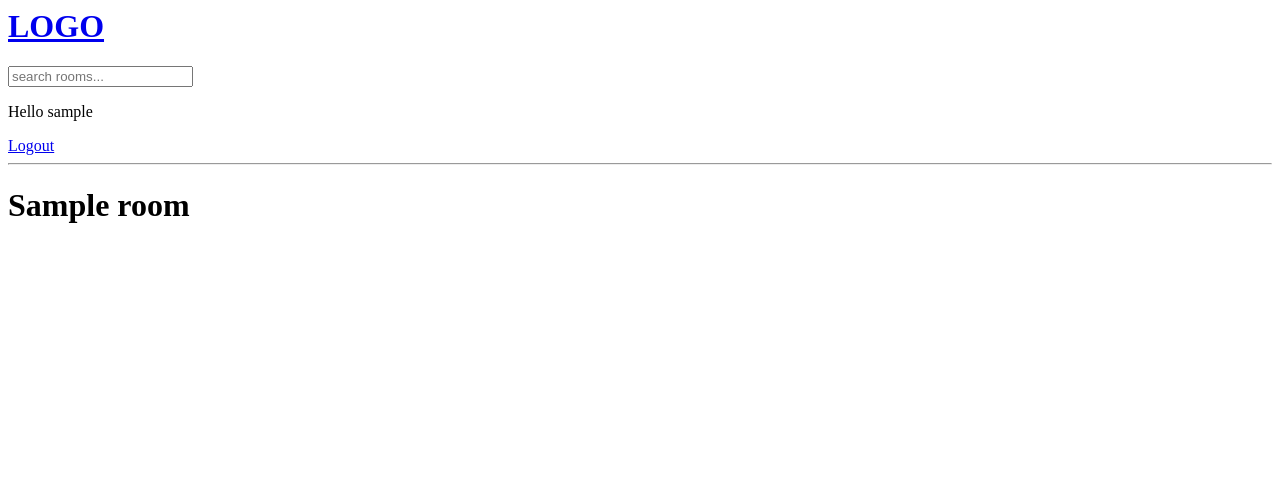
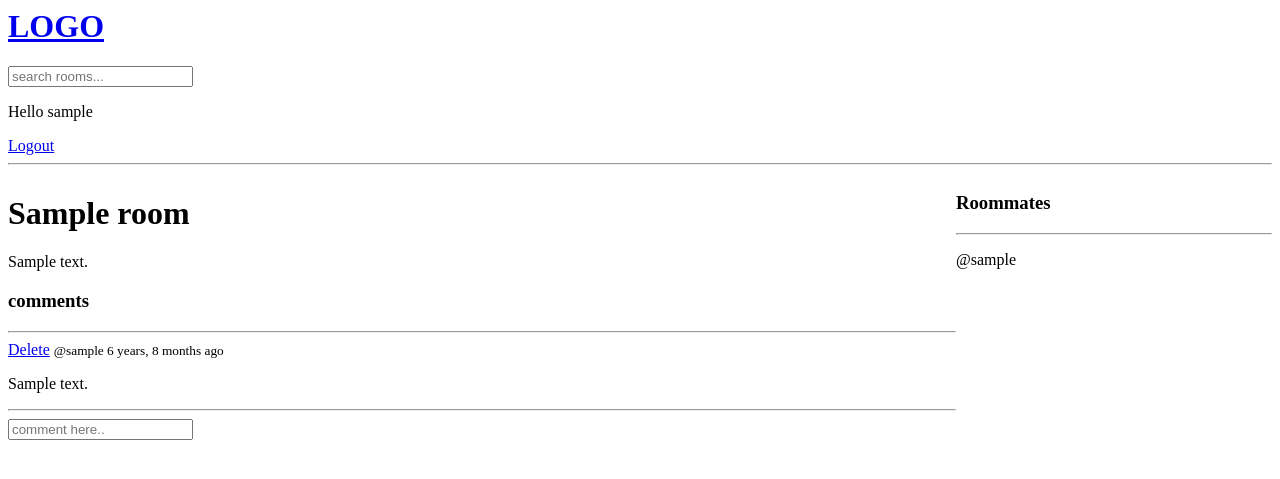
Before and after one commit to Mr-Dhanush-git/Django-path, a Django app: page /room/1/ in a window 1280 px wide. Shown: the top 479 px of the page. Run offline with Django 5.2, Linux system fonts and the light colour scheme; a user stored in the database is signed in; tables that the repository leaves empty hold one stand-in row (values such as "Sample post").

Commit message:
implemented comment-section

```diff
--- a/basic/models.py
+++ b/basic/models.py
@@ -13,7 +13,7 @@ class Room(models.Model):
     topic = models.ForeignKey(Topic, on_delete = models.SET_NULL, null = True)
     name = models.CharField(max_length = 200)
     description = models.TextField(null = True , blank = True)
-    #participate =
+    roommates = models.ManyToManyField(User, related_name='roommates', blank=True)
     updated  = models.DateTimeField(auto_now = True)
     created = models.DateTimeField(auto_now_add = True)
 
--- a/basic/templates/basic/room.html
+++ b/basic/templates/basic/room.html
@@ -2,6 +2,54 @@
 
 {%   block content   %}
 
-<h1>{{room.name}}</h1>
+<style>
+    .room-container{
+        display: grid;
+        grid-template-columns: 3fr 1fr;
+    }
+</style>
+
+<div class="room-container">
+    <div>
+        <h1>{{room.name}}</h1>
+        <p>{{room.description}}</p>
+
+        <div class="comment-wrapper">
+            <h3>comments</h3>
+            <hr>
+
+            {% for msg in room_msgs %}
+            <div>
+                {% if request.user == msg.user %}
+                <a href="{% url 'delete-message' msg.id %}">Delete</a>
+                {% endif %}
+                <small>@{{msg.user}}  {{msg.created | timesince}} ago</small>
+                <p>{{msg.body}}</p>
+                <hr>
+            </div>
+            {% endfor %}
+        </div>
+
+        {% if request.user.is_authenticated %}
+        <div class="comment-section">
+            <form method="POST" action="">
+                {% csrf_token %}
+                <input type="text" name="body" placeholder="comment here..">
+            </form>
+        </div>
+        {% endif %}
+    </div>
+
+    <div>
+        <h3>Roommates</h3>
+        <hr>
+        {% for user in roommates %}
+        <div>
+            <p>@{{user.username}}</p>
+        </div>
+        {% endfor %}
+    </div>
+</div>
+
 
 {%    endblock content    %}
--- a/basic/urls.py
+++ b/basic/urls.py
@@ -20,4 +20,6 @@ urlpatterns = [
     path('update-room/<str:pk>/', views.updateRoom, name="update-room"),
 
     path('delete-room/<str:pk>/', views.deleteRoom, name="delete-room"),
+
+    path('delete-message/<str:pk>/', views.deleteMessage, name="delete-message"),
 ]
--- a/basic/views.py
+++ b/basic/views.py
@@ -7,7 +7,7 @@ from django.contrib.auth import authenticate , login , logout
 from django.contrib.auth.models import User
 from django.contrib.auth.forms import UserCreationForm
 from .forms import RoomForm
-from .models import Room , Topic
+from .models import Room , Topic ,Message
 
 
 
@@ -85,7 +85,21 @@ def home(request):
 
 def room(request , pk):
     room = Room.objects.get(id = pk)
-    context = {'room':room}
+    room_msgs = room.message_set.all().order_by('-created')
+    roommates = room.roommates.all()
+
+    if request.method == 'POST':
+        message = Message.objects.create(
+            user = request.user,
+            room = room,
+            body = request.POST.get("body")
+        )
+        room.roommates.add(request.user)
+        return redirect('room' , pk = room.id)
+
+
+
+    context = {'room':room , 'room_msgs' : room_msgs , 'roommates' : roommates}
     return render(request,'basic/room.html', context)
 
 @login_required(login_url = 'login')
@@ -130,3 +144,17 @@ def deleteRoom(request , pk):
         return redirect('home')
 
     return render(request , 'basic/delete.html',{"obj":room})
+
+
+@login_required(login_url = 'login')
+def deleteMessage(request , pk):
+    message = Message.objects.get(id=pk)
+
+    if request.user != message.user:
+        return HttpResponse("Your not allowed here")
+
+    if request.method == 'POST':
+        message.delete()
+        return redirect('home')
+
+    return render(request , 'basic/delete.html',{"obj":message})
--- a/templates/navbar.html
+++ b/templates/navbar.html
@@ -11,7 +11,7 @@
 
 {% else %}
 
-<a href="{% url 'login' %}">Login</a>git
+<a href="{% url 'login' %}">Login</a>
 
 {% endif %}
 <hr>
```
Also changed, not shown: basic/migrations/0003_alter_room_options_room_roommates.py (added).
